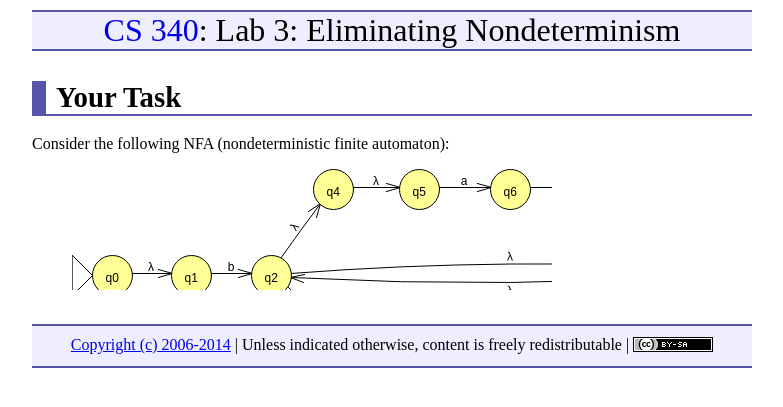
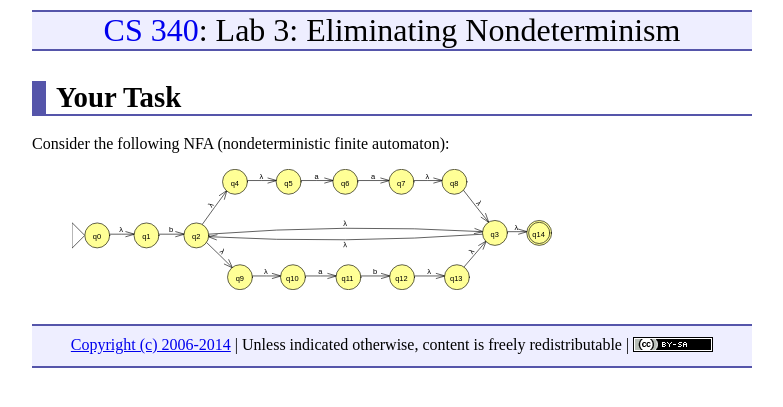
Before and after one commit to ycpcs/cs340-fall2014, a Jekyll site: the page built from labs/lab03.md, in a window 1280 px wide. Shown: the top 407 px of the page, without its empty margins (248-1031 px from the left). Built offline with Jekyll 4.4.1, drawn with Linux system fonts in a browser that asks for light colours; nearby versions of some CDN libraries; Markdown is read by kramdown in place of the engine named in the settings.

Commit message:
another attempt at displaying svg

```diff
--- a/labs/lab03.md
+++ b/labs/lab03.md
@@ -7,4 +7,4 @@ title: "Lab 3: Eliminating Nondeterminism"
 
 Consider the following NFA (nondeterministic finite automaton):
 
-<object style="margin-left: 40px; width: 30em;" data="img/lab03.svg" type="image/svg+xml"></object>
+<img style="margin-left: 40px; width: 30em;" src="img/lab03.svg">
```
